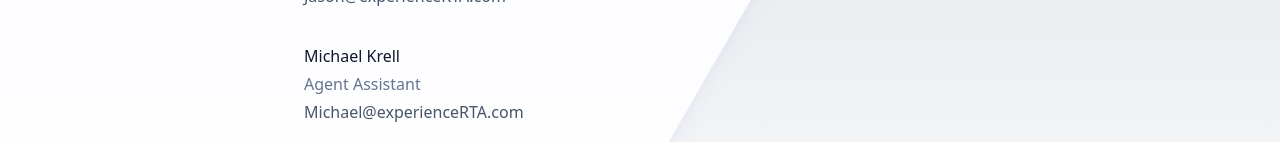
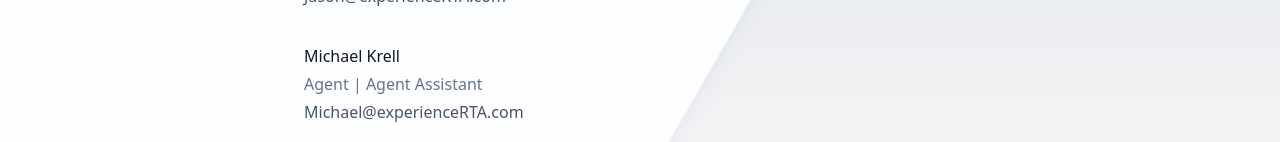
Before and after one commit to KayBeSee/roundtable-artists, a Next.js app: page /contact in a window 1280 px wide. Shown: the part 474-616 px from the top of the page. Built offline with nearby package versions, Linux system fonts and the light colour scheme.

Commit message:
update krell

```diff
--- a/data.ts
+++ b/data.ts
@@ -37,7 +37,7 @@
   name: "Michael Krell",
   email: "Michael@experienceRTA.com",
   type: "booking",
-  title: "Agent Assistant",
+  title: "Agent | Agent Assistant",
 };
 
 const KevinLynch: Contact = {
```
